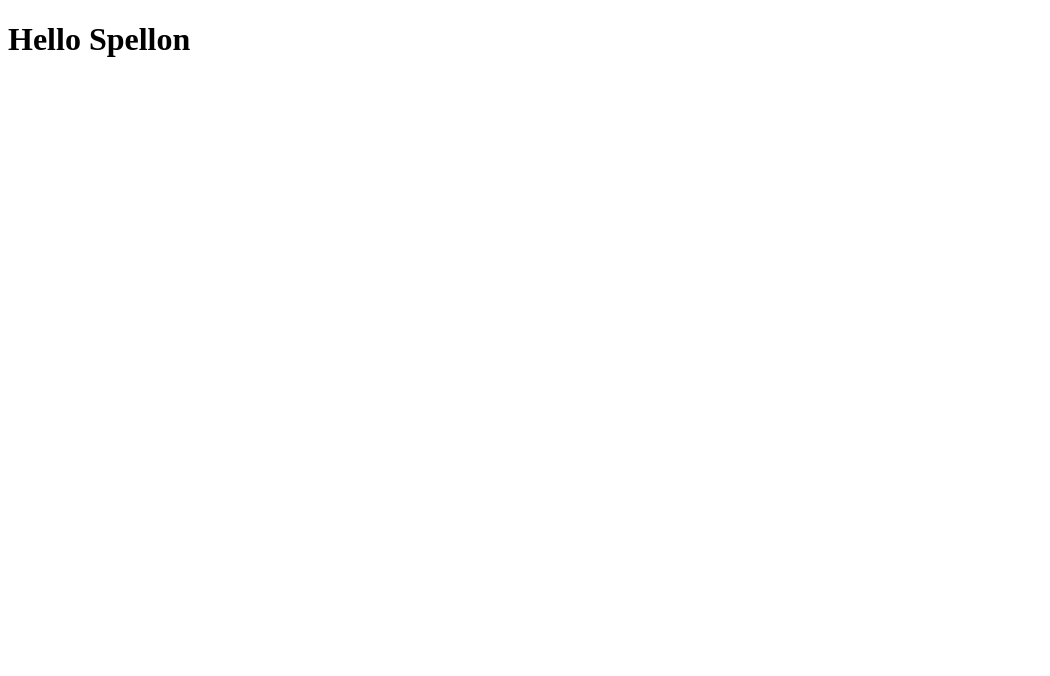
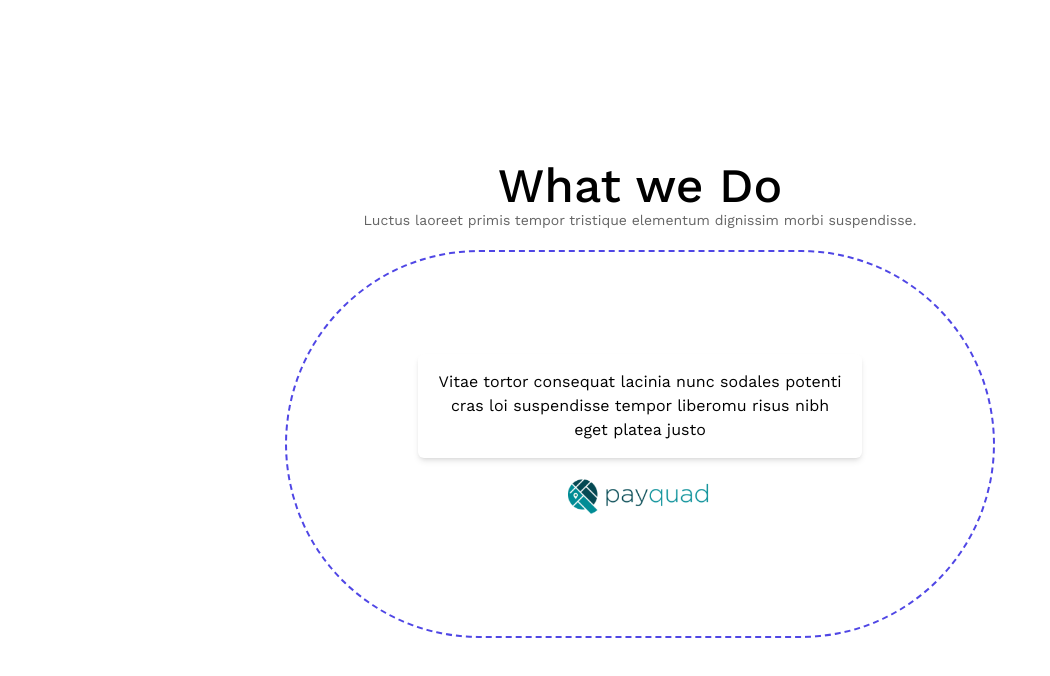
Before and after one commit to shahidul7150/figmaToHtml, a plain HTML site: page Index.html in a window 1280 px wide. Shown: the whole page, without its empty margins (0-1050 px from the left). Drawn offline with nearby package versions, Linux system fonts and the light colour scheme.

Commit message:
create circle

```diff
--- a/Index.html
+++ b/Index.html
@@ -4,9 +4,24 @@
     <meta charset="UTF-8">
     <meta http-equiv="X-UA-Compatible" content="IE=edge">
     <meta name="viewport" content="width=device-width, initial-scale=1.0">
+    <link rel="stylesheet" href="style.css">
+
+    <script src="https://cdn.tailwindcss.com"></script>
+
+
     <title>Document</title>
 </head>
-<body>
-    <h1>Hello Spellon</h1>
-</body>
+<body class="bg-white ">
+    <div class="text-center flex items-center  justify-center flex-col h-screen">
+        <div>
+            <h1 class="text-5xl  font-medium">What we Do</h1>
+            <p class="text-sm  text-[#646464]">Luctus laoreet primis tempor tristique elementum dignissim morbi suspendisse.</p>
+        </div>
+        <div >
+            <div class="border-dashed border-2 border-indigo-600 h-[388px]  w-[710px] rounded-[355px] text-center mt-5 p-5 flex flex-col justify-center items-center ">
+                <p class="w-2/3 bg-white shadow-md p-4 rounded-md ">Vitae tortor consequat lacinia nunc sodales potenti cras loi suspendisse tempor liberomu risus nibh eget platea justo</p>
+                <img class="w-44  p-4" src="./assets/image 8.png" alt="">
+            </div>
+        </div>
+    </div>
 </html>
--- /dev/null
+++ b/style.css
@@ -0,0 +1,4 @@
+@import url('https://fonts.googleapis.com/css2?family=Work+Sans:wght@300;400;500;600;700&display=swap');
+*{
+    font-family: 'Work Sans', sans-serif;
+}
```
Also changed, not shown: assets/image 8.png (added), tailwind.config.js (added).
